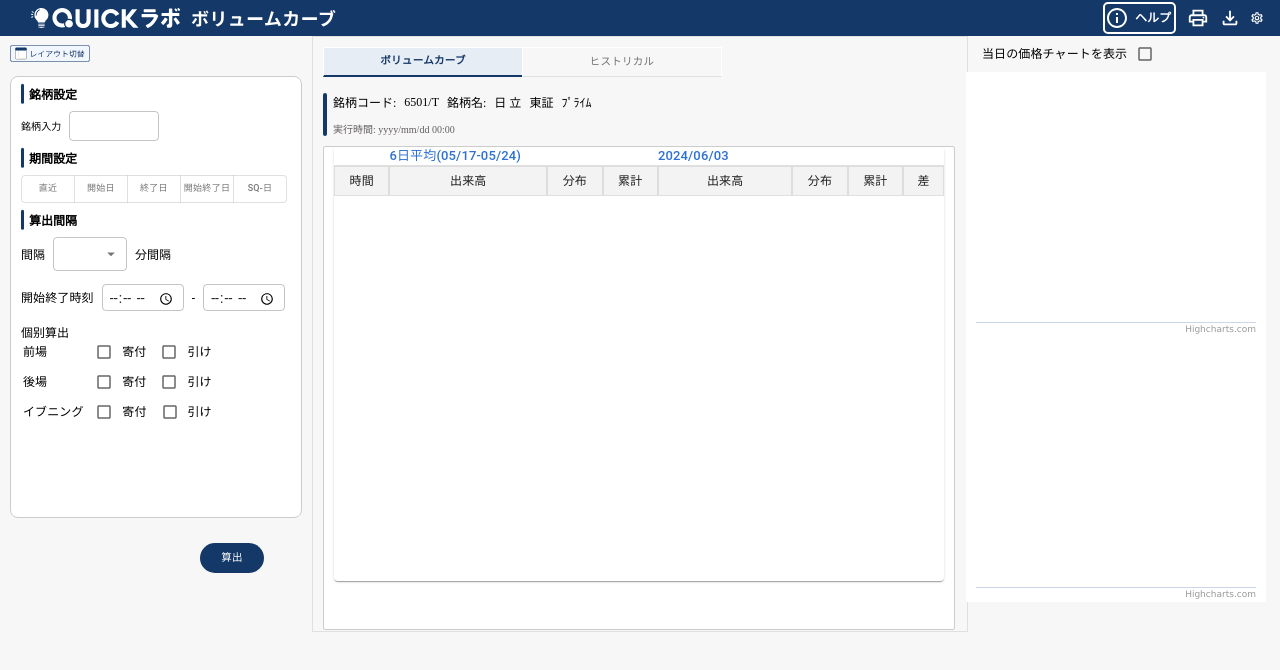
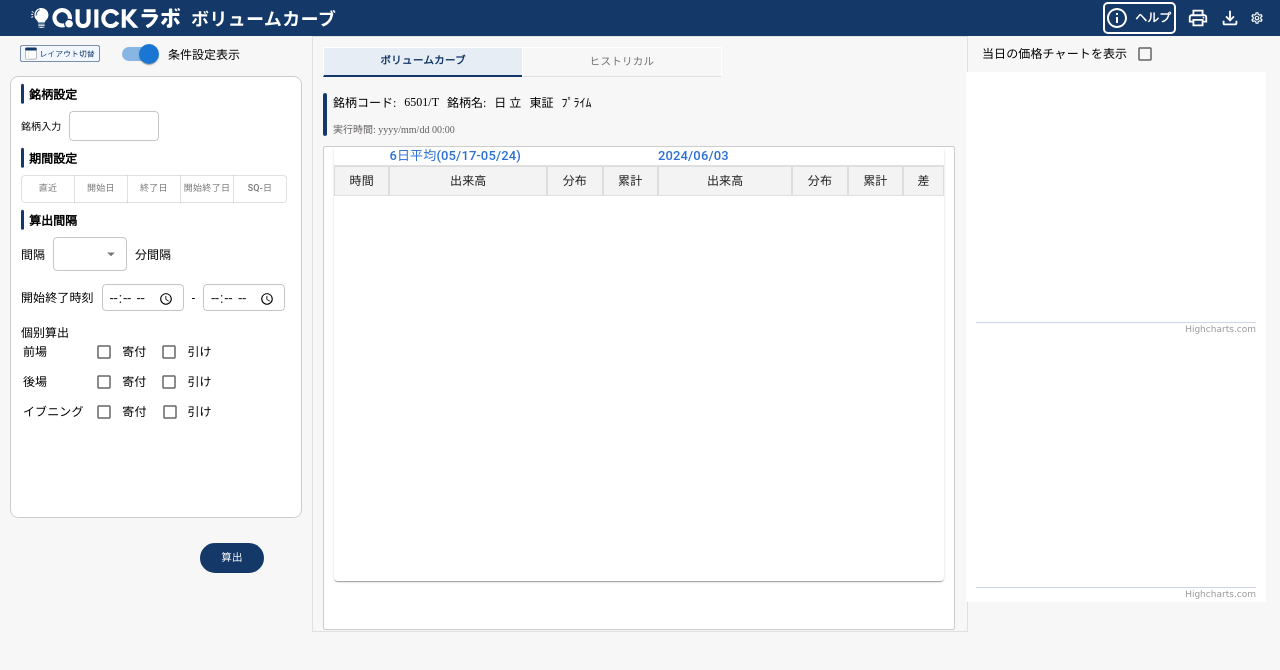
Before and after one commit to xiliu2529/react-app-main, a React (Vite) app: page / in a window 1280 px wide. Shown: the top 670 px of the page. Built offline with nearby package versions, Linux system fonts and the light colour scheme; the HTML template or start-up script is replaced by a standard one.

Commit message:
8.9切换的设置样式改变

```diff
--- a/src/Pages/LeftSidebar/LeftSidebar.css
+++ b/src/Pages/LeftSidebar/LeftSidebar.css
@@ -1,16 +1,24 @@
 .left-sidebar {
   position: absolute;
-  top: 45px;
-  left: 10px;
+  top: 35px;
+  left: 20px;
   width: 50px;
   height: 20px;
 }
 
 .icon {
+  padding-top: 3px;
   width: 80px;
+  padding-right: 10px;
   height: auto;
   position: relative;
   z-index: 9999;
+}
+.icon-container{
+  display: flex;
+  align-items: center;
+  width: 300px;
+
 }
 
 .button-container {
--- a/src/Pages/LeftSidebar/LeftSidebar.tsx
+++ b/src/Pages/LeftSidebar/LeftSidebar.tsx
@@ -1,19 +1,24 @@
-import React, { useState } from 'react';
+import React, { useEffect, useState,useRef  } from 'react';
 import './LeftSidebar.css';
 import icon from '../../img/icon.svg';
 import { useMyContext } from '../../contexts/MyContext';
+import Switch from '@mui/material/Switch';
 
-interface LeftSidebarProps {
-  onButtonClick: (buttonName: number) => void;
-}
+const LeftSidebar: React.FC = () => {
+  const { isHistoricalActive, setbuttonName,buttonName } = useMyContext();
+  const [isOpen, setIsOpen] = useState(false);
+  const [checked, setChecked] = useState(true);
+  const isInitialMount = useRef(true);
+  const handleChange = (event: React.ChangeEvent<HTMLInputElement>) => {
+    setChecked(event.target.checked);
+    isInitialMount.current = false;
 
-const LeftSidebar: React.FC<LeftSidebarProps> = ({ onButtonClick }) => {
-  const { isHistoricalActive } = useMyContext();
-  const { setbuttonName } = useMyContext();
-  const [isOpen, setIsOpen] = useState(false);
+
+  };
 
   const handleIconClick = () => {
     setIsOpen(!isOpen);
+
   };
 
   const handleClose = () => {
@@ -21,47 +26,86 @@ const LeftSidebar: React.FC<LeftSidebarProps> = ({ onButtonClick }) => {
   };
 
   const handleButtonClick = (buttonName: number) => {
-    onButtonClick(buttonName);
+    if (checked) {
+      buttonName = buttonName - 1
+    }
+    console.log('buttonNamebuttonName2', buttonName);
     setbuttonName(buttonName);
+    setIsOpen(false);
+
   };
+  useEffect(() => {
+    console.log('isInitialMount.current',isInitialMount.current);
+
+    if (isInitialMount.current) {
+    } else {
+      console.log('checked',checked);
+      console.log('buttonName',buttonName)
+      if (checked) {
+        setbuttonName(buttonName-1);
+        isInitialMount.current = false;
+      } else {
+        setbuttonName(buttonName+1);
+        isInitialMount.current = false;
+      }
+    }
+  }, [checked]);
+  console.log('buttonNamebuttonName2', buttonName);
 
   return (
     <aside className="left-sidebar">
-      <span className="icon-container" onClick={handleIconClick}>
-        <img src={icon} alt="Icon" className="icon" />
+
+      <span className="icon-container">
+        <span onClick={handleIconClick}>
+          <img src={icon} alt="Icon" className="icon" /> </span>
+        <Switch
+          className='switch-button'
+          checked={checked}
+          onChange={handleChange}
+          inputProps={{ 'aria-label': 'Switch demo' }}
+        />
+        <span className="switch-label">条件設定表示</span>
+      </span>
+
       {isOpen && (
         <div className="button-container">
           {isHistoricalActive ? (
             <>
-                <button className="sidebar-button" onClick={() => handleButtonClick(1)}>
+              {/* <button className="sidebar-button" onClick={() => handleButtonClick(1)}>
                   <svg width="34" height="24" viewBox="0 0 44 24" fill="none" xmlns="http://www.w3.org/2000/svg">
                     <rect width="34" height="24" fill="#0E0E0E" />
                   </svg>
                   条件設定+グリッド+グラフ
-                </button>
+                </button> */}
               <button className="sidebar-button" onClick={() => handleButtonClick(2)}>
                 <svg width="34" height="24" viewBox="0 0 44 24" fill="none" xmlns="http://www.w3.org/2000/svg">
                   <rect width="34" height="24" fill="#0E0E0E" />
                 </svg>
-                  グリッド+グラフ
+                グリッド+グラフ(左右)
               </button>
-                <button className="sidebar-button" onClick={() => handleButtonClick(3)}>
+              {/* <button className="sidebar-button" onClick={() => handleButtonClick(3)}>
                   <svg width="34" height="24" viewBox="0 0 44 24" fill="none" xmlns="http://www.w3.org/2000/svg">
                     <rect width="34" height="24" fill="#0E0E0E" />
                   </svg>
                   条件設定+グリッド
-                </button>
+                </button> */}
               <button className="sidebar-button" onClick={() => handleButtonClick(4)}>
                 <svg width="34" height="24" viewBox="0 0 44 24" fill="none" xmlns="http://www.w3.org/2000/svg">
                   <rect width="34" height="24" fill="#0E0E0E" />
                 </svg>
                 グリッドのみ
               </button>
-                <button className="sidebar-button" onClick={() => handleButtonClick(5)}>
+              {/* <button className="sidebar-button" onClick={() => handleButtonClick(5)}>
                   <svg width="34" height="24" viewBox="0 0 44 24" fill="none" xmlns="http://www.w3.org/2000/svg">
                     <rect width="34" height="24" fill="#0E0E0E" />
                   </svg>
                   条件設定+グラフ
+                </button> */}
+              <button className="sidebar-button" onClick={() => handleButtonClick(8)}>
+                <svg width="34" height="24" viewBox="0 0 44 24" fill="none" xmlns="http://www.w3.org/2000/svg">
+                  <rect width="34" height="24" fill="#0E0E0E" />
+                </svg>
+                グリッド+グラフ(上下)
               </button>
               <button className="sidebar-button" onClick={() => handleButtonClick(6)}>
                 <svg width="34" height="24" viewBox="0 0 44 24" fill="none" xmlns="http://www.w3.org/2000/svg">
@@ -69,18 +113,13 @@ const LeftSidebar: React.FC<LeftSidebarProps> = ({ onButtonClick }) => {
                 </svg>
                 グラフのみ
               </button>
-                <button className="sidebar-button" onClick={() => handleButtonClick(7)}>
+              {/* <button className="sidebar-button" onClick={() => handleButtonClick(7)}>
                   <svg width="34" height="24" viewBox="0 0 44 24" fill="none" xmlns="http://www.w3.org/2000/svg">
                     <rect width="34" height="24" fill="#0E0E0E" />
                   </svg>
                   上下レイアウト仮
-                </button>
-                <button className="sidebar-button" onClick={() => handleButtonClick(8)}>
-                  <svg width="34" height="24" viewBox="0 0 44 24" fill="none" xmlns="http://www.w3.org/2000/svg">
-                    <rect width="34" height="24" fill="#0E0E0E" />
-                  </svg>
-                  上下レイアウト仮2
-                </button>
+                </button> */}
+
             </>
           ) : (
             <>
@@ -101,7 +140,7 @@ const LeftSidebar: React.FC<LeftSidebarProps> = ({ onButtonClick }) => {
           <button id='close' onClick={handleClose}>とじる</button>
         </div>
       )}
-      </span>
+
     </aside>
   );
 };
--- a/src/Pages/MainPage/MainPage.tsx
+++ b/src/Pages/MainPage/MainPage.tsx
@@ -1,4 +1,3 @@
-import React, { useState } from 'react';
 import './MainPage.css';
 import Header from '../Header/Header';
 import LeftSidebar from '../LeftSidebar/LeftSidebar';
@@ -14,26 +13,24 @@ import {
   HistoryAndSettings,
   HistoricalData
 } from '../PageSwitcher/PageSwitcher';
-import { useMyContext } from '../../contexts/MyContext';
+import { useMyContext, } from '../../contexts/MyContext';
 const MainPage: React.FC = () => {
-  const [clickedButton, setClickedButton] = useState<number | null>(null);
-  const { isHistoricalActive} = useMyContext();
-  const handleButtonClick = (buttonName: number) => {
-    setClickedButton(buttonName);
-  };
+  const { isHistoricalActive,buttonName} = useMyContext();
+
+
 
   return (
     <div className="layout">
       <Header />
       <div className="body">
-        <LeftSidebar onButtonClick={handleButtonClick}/>
+        <LeftSidebar/>
         {renderContent()}
       </div>
     </div>
   );
   function renderContent() {
     if (!isHistoricalActive) {
-      switch (clickedButton) {
+      switch (buttonName) {
         case 9:
           return <HistoryAndSettings />;
         case 10:
@@ -42,7 +39,7 @@ const MainPage: React.FC = () => {
           return <HistoryAndSettings />;
       }
     }
-    switch (clickedButton) {
+    switch (buttonName) {
       case 0:
         return <SettingsChartGridPage />;
       case 1:
--- a/src/Pages/PageSwitcher/PageSwitcher.css
+++ b/src/Pages/PageSwitcher/PageSwitcher.css
@@ -4,7 +4,7 @@
 }
 
 .ChartBottom-top .infoPanelGrid .toggle-button {
-  margin-left: 150px;
+  margin-left: 240px
 }
 
 .ChartBottom-top {
@@ -24,7 +24,7 @@
 
 
 .GraphPage-InfoPanel .toggle-button {
-  margin-left: 150px;
+  margin-left: 240px
 }
 
 .GraphPage {
@@ -37,7 +37,7 @@
 }
 
 .GridChartPage-InfoPanel .toggle-button {
-  margin-left: 140px
+  margin-left: 240px
 }
 
 .GridChartPage-GRid .grid-container {
@@ -45,7 +45,7 @@
 }
 
 .gridnomi .toggle-button {
-  margin-left: 140px;
+  margin-left: 240px
 
 }
 
@@ -61,7 +61,7 @@
 }
 
 .InfoPanelHistoricalGrid .toggle-button {
-  margin-left: 150px;
+  margin-left: 240px
 }
 
 .SettingsChartGridPage {
--- a/src/components/ConditionSetting/ConditionSetting.css
+++ b/src/components/ConditionSetting/ConditionSetting.css
@@ -3,6 +3,7 @@
 }
 .commonsp-top{
   height: 100%;
+  /* border: #f00909 1px solid; */
 }
 .commonsp {
     margin-top: 40px;
```
Lines whose indentation alone changed are shown as unchanged.
